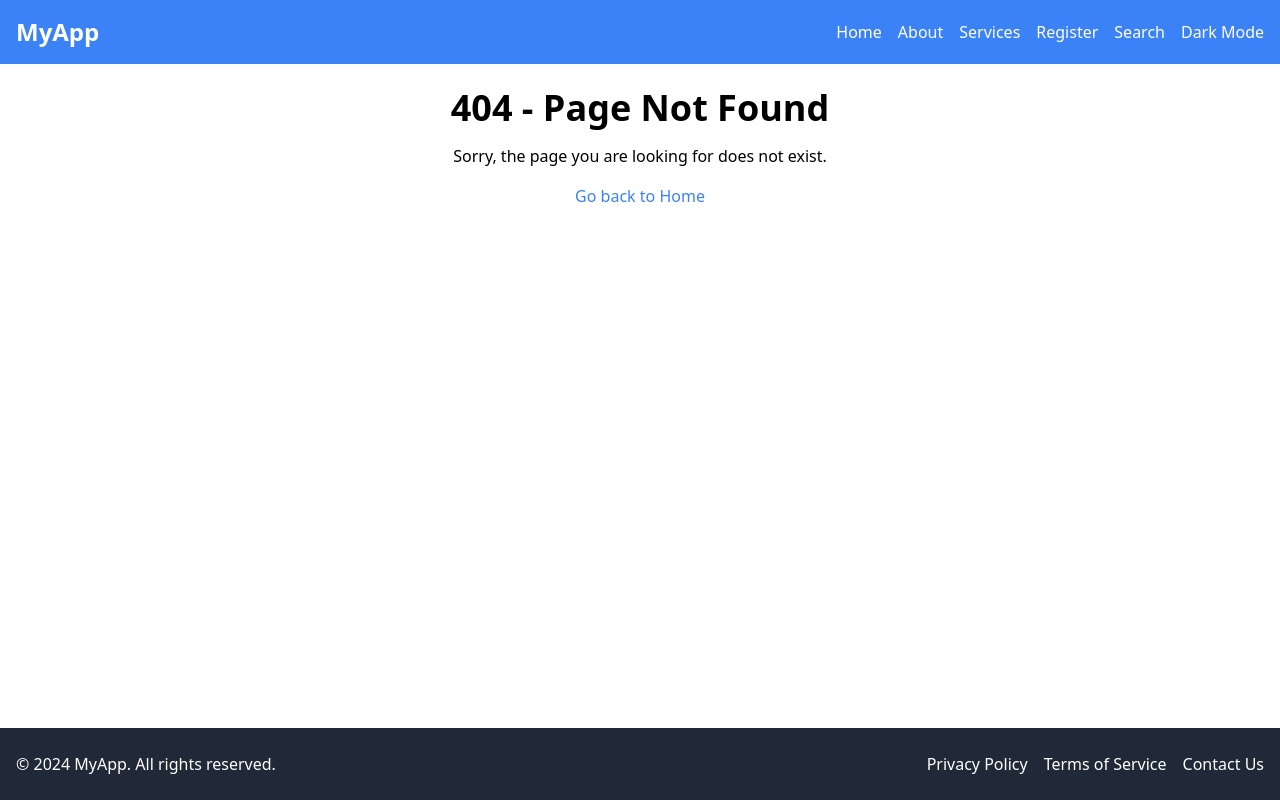
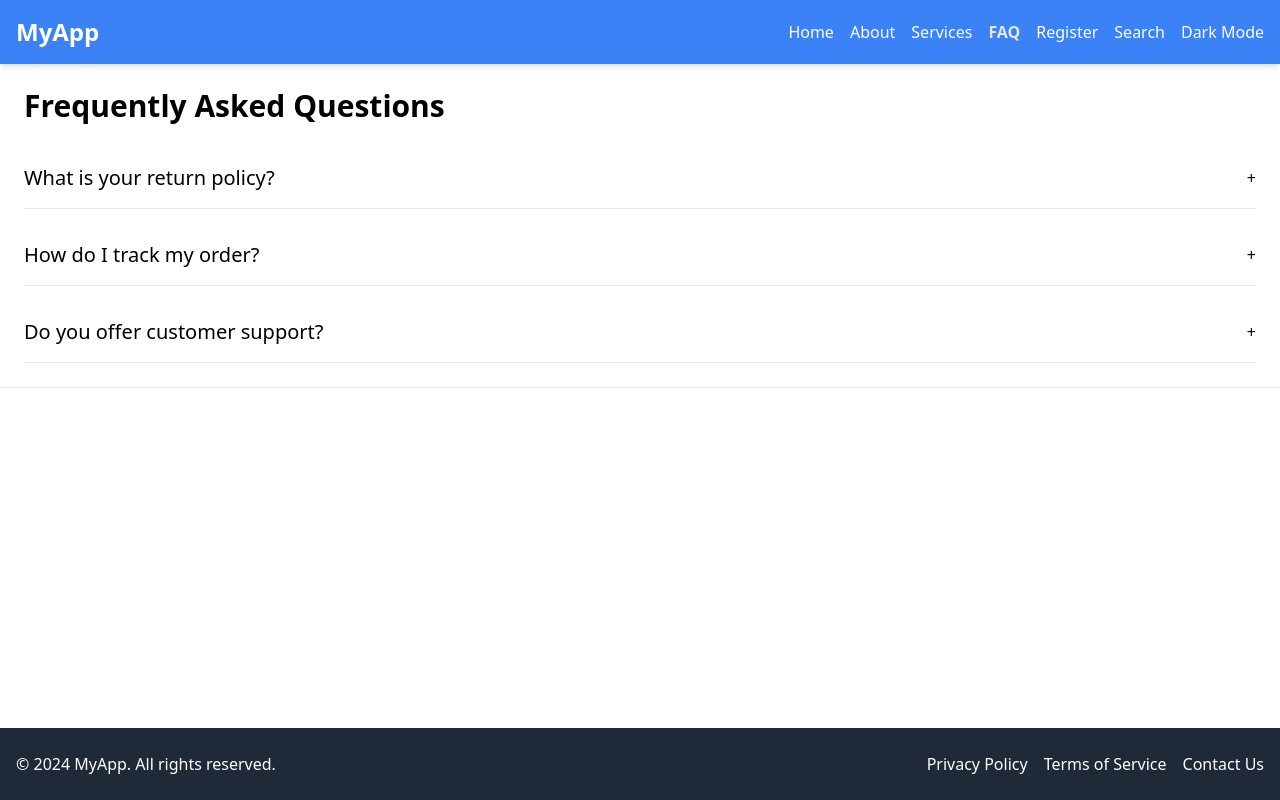
Before and after one commit to OwlPharaoh20/JS100Doc-3-4-react-responsive-navbar-and-footer, a React (Vite) app: page /faq in a window 1280 px wide. Built offline with nearby package versions, Linux system fonts and the light colour scheme.

Commit message:
FAQ accordion added + routes, Sticky nav bar added with tailwind css too

```diff
--- a/src/App.jsx
+++ b/src/App.jsx
@@ -9,6 +9,8 @@ import MultiStepForm from './components/MultiStepForm';
 import SearchableList from './components/SearchableList';
 import NotFound from './pages/NotFound';
 import { ThemeProvider } from './context/ThemeContext';
+import Accordion from './components/Accordion';
+
 
 function App() {
   return (
@@ -24,6 +26,7 @@ function App() {
               <Route path="/register" element={<MultiStepForm />} />
               <Route path="/search" element={<SearchableList />} />
               <Route path="*" element={<NotFound />} />
+              <Route path="/faq" element={<Accordion />} />
               {/* Add other routes here if needed */}
             </Routes>
           </div>
--- /dev/null
+++ b/src/components/Accordion.jsx
@@ -0,0 +1,59 @@
+// src/components/Accordion.jsx
+import React, { useState } from 'react';
+
+const faqs = [
+  {
+    question: 'What is your return policy?',
+    answer:
+      'We offer a 30-day return policy. If you are not satisfied with your purchase, you can return it within 30 days for a full refund.',
+  },
+  {
+    question: 'How do I track my order?',
+    answer:
+      'You can track your order using the tracking number provided in your confirmation email.',
+  },
+  {
+    question: 'Do you offer customer support?',
+    answer:
+      'Yes, we offer 24/7 customer support. You can contact us anytime via email or phone.',
+  },
+  // Add more FAQs as needed
+];
+
+const Accordion = () => {
+    const [activeIndex, setActiveIndex] = useState(null);
+
+    const toggleAccordion = (index) => {
+      setActiveIndex((prevIndex) => (prevIndex === index ? null : index));
+    };
+
+    return (
+      <div className="container mx-auto p-6 border-b">
+        <h2 className="text-3xl font-bold mb-6">Frequently Asked Questions</h2>
+        <div className="space-y-4">
+          {faqs.map((faq, index) => (
+            <div key={index} className="border-b">
+              <button
+                className="w-full text-left py-4 flex justify-between items-center focus:outline-none"
+                onClick={() => toggleAccordion(index)}
+              >
+                <span className="text-xl font-medium">{faq.question}</span>
+                <span>{activeIndex === index ? '-' : '+'}</span>
+              </button>
+              {activeIndex === index && (
+  <div
+    className="py-2 overflow-hidden transition-max-height duration-500 ease-in-out"
+    style={{ maxHeight: activeIndex === index ? '500px' : '0px' }}
+  >
+    <p className="text-gray-700">{faq.answer}</p>
+  </div>
+)}
+
+            </div>
+          ))}
+        </div>
+      </div>
+    );
+  };
+
+  export default Accordion;
--- a/src/components/Navbar.jsx
+++ b/src/components/Navbar.jsx
@@ -7,7 +7,7 @@ const Navbar = () => {
   const { theme, toggleTheme } = useContext(ThemeContext);
 
   return (
-    <nav className="bg-blue-500 dark:bg-gray-800 p-4">
+    <nav className="bg-blue-500 dark:bg-gray-800 p-4 sticky top-0 z-50 shadow-md">
       <div className="container mx-auto flex justify-between items-center">
         <h1 className="text-white text-2xl font-bold">MyApp</h1>
         <div className="flex items-center space-x-4">
@@ -35,6 +35,14 @@ const Navbar = () => {
           >
             Services
           </NavLink>
+          <NavLink
+  to="/faq"
+  className={({ isActive }) =>
+    isActive ? 'text-gray-200 font-bold' : 'text-white hover:text-gray-200'
+  }
+>
+  FAQ
+</NavLink>
           <NavLink
             to="/register"
             className={({ isActive }) =>
```
